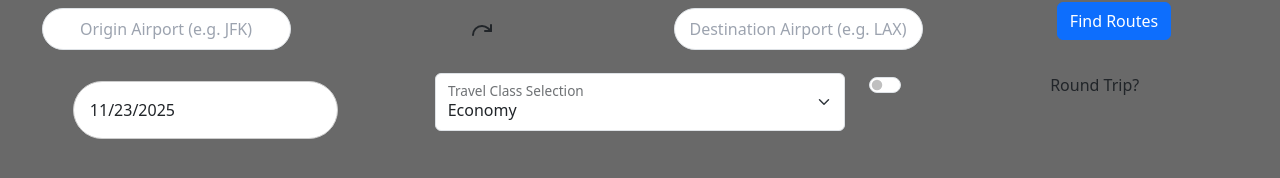
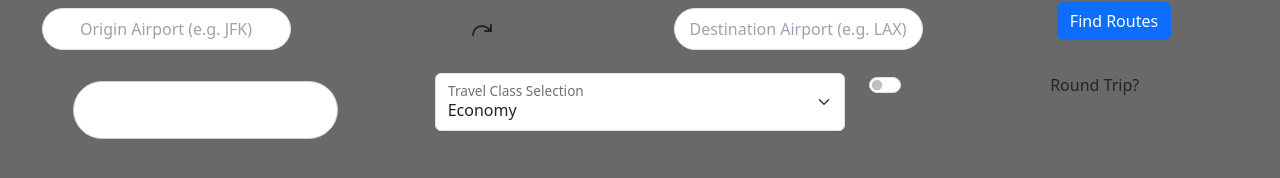
Before and after one commit to CS3050FinalProject/routefinder, a React (Create React App) app in the folder frontend/routefinder_app/home_page/: page / in a window 1280 px wide. Shown: the part 230-408 px from the top of the page. Built offline with nearby package versions, Linux system fonts and the light colour scheme.

Commit message:
started the change between the daterange and just a singular date picker

```diff
--- a/frontend/routefinder_app/home_page/src/home_page.jsx
+++ b/frontend/routefinder_app/home_page/src/home_page.jsx
@@ -25,7 +25,7 @@ const isValidateText = (value) => {
 
   function DirectSwitch({ roundTrip, setRoundTrip }) {
   const handleChange = (e) => {
-    setRoundTrip(e.target.checked ? 2 : 1);
+    setRoundTrip(e.target.checked ? 1 : 2);
   };
 
   return (
@@ -34,7 +34,7 @@ const isValidateText = (value) => {
       name="RoundTripSwitch"
       id="RoundTripSwitch"
       label="Round Trip?"
-      checked={roundTrip === 2}
+      checked={roundTrip === 1}
       onChange={handleChange}
     />
   );
@@ -61,38 +61,42 @@ const DateRangeWithPortal = ({ departureTime = new Date(), arrivalTime = new Dat
     // const current = new Date();
     // const date = `${current.getMonth()+1}/${current.getDate()}/${current.getFullYear()}`;
     // // const next_date = `${current.getMonth()+1}/${current.getDate()+1}/${current.getFullYear()}`;
-    // // const [dateRange, setDateRange] = useState([
-    // //   null,
-    // //   null
-    // // ]);
-    // const [startDate, endDate] = dateRange;
+    const [dateRange, setDateRange] = useState([
+      null,
+      null
+    ]);
+    const [startDate, endDate] = dateRange;
 
     const [selectedDate, setSelectedDate] = useState(new Date());
     const handleChange = (date) => {
+    if (roundTrip == 1) {
+      setDateRange(date);
+
+      // setDateRange now already works
+
+      if (date[1]) {
+        arrivalTime = `${date[1].getFullYear()}-${date[1].getMonth() + 1}-${date[1].getDate()}`;
+      }
+        departureTime = `${date[0].getFullYear()}-${date[0].getMonth() + 1}-${date[0].getDate()}`;
+
+    } else {
       setSelectedDate(date);
-      departureTime = `${selectedDate.getFullYear()}/${selectedDate.getMonth()+1}/${selectedDate.getDate()}`
-      console.log('departureTime:',departureTime)
-    };
-    return (
-      //       <DatePicker
-      //     startDate={startDate}
-      //     endDate={endDate}
-      //     onChange={setDateRange}
-      //       //   outbound_date:"2025-12-14",
-      //       //   return_date:  "2025-12-16",
-      //     // onChange={departureTime = `${startDate.getFullYear()}/${startDate.getMonth()+1}/${startDate.getDate()}`}
-      //     // onChange={arrivalTime =  `${endDate.getFullYear()}/${endDate.getMonth()+1}/${endDate.getDate()}`}
-      //
-      //     selectsRange
-      //     withPortal
-      //   // onChange={(update) => {
-      //   //   setDateRange(update);
-      //   //   /// need to make this work
-      //   //   departureTime = `${startDate.getFullYear()}/${startDate.getMonth()+1}/${startDate.getDate()}`;
-      //   //   arrivalTime =  `${endDate.getFullYear()}/${endDate.getMonth()+1}/${endDate.getDate()}`;
-      //   // }}
-      // />
-            <DatePicker selected={selectedDate} onChange={handleChange} withPortal/>
+      // one-way
+      departureTime = `${selectedDate.getFullYear()}-${selectedDate.getMonth() + 1}-${selectedDate.getDate()}`;
+    }
+  };
+
+      return (
+    <DatePicker
+      startDate={startDate}
+      endDate={endDate}
+
+      onChange={handleChange}
+
+      selectsRange
+      withPortal
+    />
+  // <DatePicker selected={selectedDate} onChange={handleChange} withPortal/>
 
     );
   };
@@ -268,12 +272,13 @@ const DateRangeWithPortal = ({ departureTime = new Date(), arrivalTime = new Dat
   };
 
 export default function AirportRoutes() {
+  const current = new Date();
   const [origin, setOrigin] = useState("");
   const [destination, setDestination] = useState("");
   const [routes, setRoutes] = useState([]);
-  const [roundTrip, setRoundTrip] = useState(1); // one way on start
-  const [departureTime] = useState([]);
-  const [arrivalTime] = useState([]);
+  const [roundTrip, setRoundTrip] = useState(2); // one way on start
+  const [departureTime] = useState(`${current.getFullYear()}-${current.getMonth()+1}-${current.getDate()}`);
+  const [arrivalTime] = useState(`${current.getFullYear()}-${current.getMonth()+1}-${current.getDate()+3}`);
   const [showRoutes, setShowRoutes] = useState(false);
 
 
@@ -320,6 +325,7 @@ const handleSubmit = async (e) => {
   // const proxy = 'https://api.allorigins.win/get'
   const formData = new FormData(e.target)
   const formDataObj = Object.fromEntries(formData.entries())
+  console.log(formDataObj)
   // const targetUrl = 'http://routefinder-api-env-prod.eba-egdm2f3j.us-east-1.elasticbeanstalk.com/flights/search/?' +
   // new URLSearchParams({
   //   departure_id: origin,
@@ -334,17 +340,17 @@ const handleSubmit = async (e) => {
   //   type: roundTrip //one way flight
   // }).toString();
 
-
   axios.get('https://routefinder.api.lukeholmes.dev/flights/search/', {
   params: {
     departure_id: origin,
     arrival_id:   destination,
     hl:           "en",
-    outbound_date:"2025-12-14",
-    return_date:  "2025-12-16",
-    // outbound_date: departureTime,
-    // return_date:  arrivalTime,
+    // outbound_date:"2025-12-14",
+    // return_date:  "2025-12-16",
+    outbound_date: departureTime,
+    return_date:  arrivalTime,
     currency:     "USD",
+    // travel_class: ,
     format:       "json",
     type: roundTrip //one way flight
   }
```
